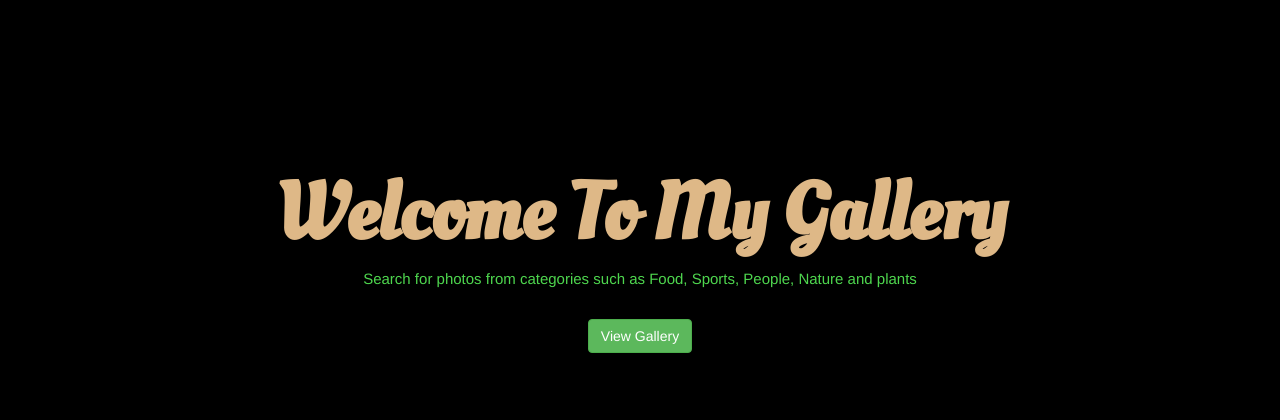
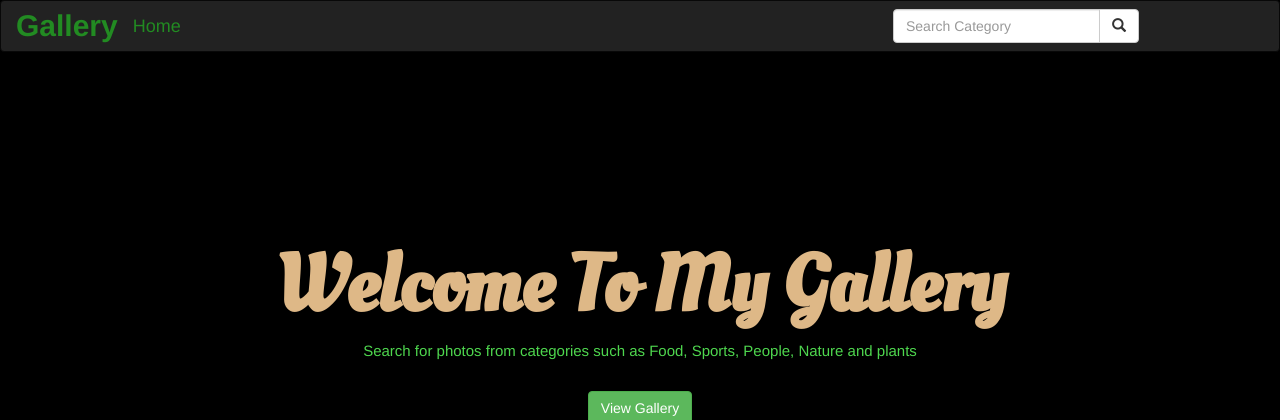
Before and after one commit to mwiha/World-Views, a Django app: page / in a window 1280 px wide. Shown: the top 420 px of the page. Run offline with Django 3.2, Linux system fonts and the light colour scheme; parts of the project's set-up code (start-up, migrations or seed data) failed here and were passed over; some libraries are stand-ins or nearby versions; some web fonts are replaced.

Commit message:
created the navbar.html

```diff
--- a/gallery/templates/navbar.html
+++ b/gallery/templates/navbar.html
@@ -1,4 +1,4 @@
-<!-- <nav class="navbar navbar-inverse">
+<nav class="navbar navbar-inverse">
   <div class="container-fluid">
     <div class="navbar-header">
       <a class="navbar-brand" href="{%url 'gallery'%}" style="color: forestgreen;font-size: 30px"><strong>Gallery</strong></a>
@@ -20,4 +20,4 @@
     </div>
 
   </div>
-</nav> -->
+</nav>
```
